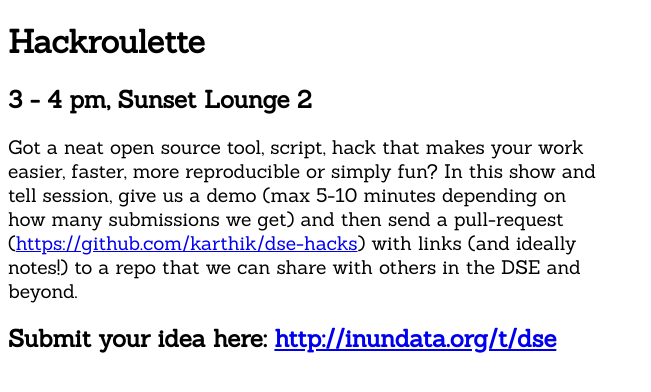
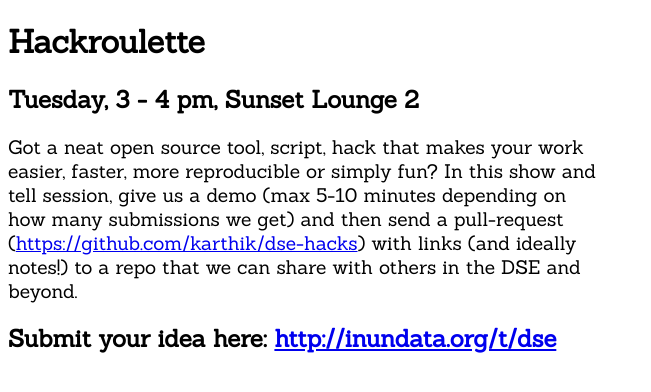
Before and after one commit to karthik/dse-hacks, a plain HTML site: page index.html in a window 1280 px wide. Shown: the whole page, without its empty margins (0-651 px from the left). Drawn offline with Linux system fonts and the light colour scheme.

Commit message:
Updated README.

```diff
--- a/index.html
+++ b/index.html
@@ -24,7 +24,7 @@ p {
 <body>
 
 <h1>Hackroulette</h1>
-<h2>3 - 4 pm, Sunset Lounge 2</h2>
+<h2>Tuesday, 3 - 4 pm, Sunset Lounge 2</h2>
 <div>
 <p>
 Got a neat open source tool, script, hack that makes your work easier, faster, more reproducible or simply fun? In this show and tell session, give us a demo (max 5-10 minutes depending on how many submissions we get) and then send a pull-request (<a href="https://github.com/karthik/dse-hacks" title="GitHub - karthik/dse-hacks: DSE hacks session at the 2016 Moore-Sloan summit">https://github.com/karthik/dse-hacks</a>) with links (and ideally notes!) to a repo that we can share with others in the DSE and beyond.</p>
```
